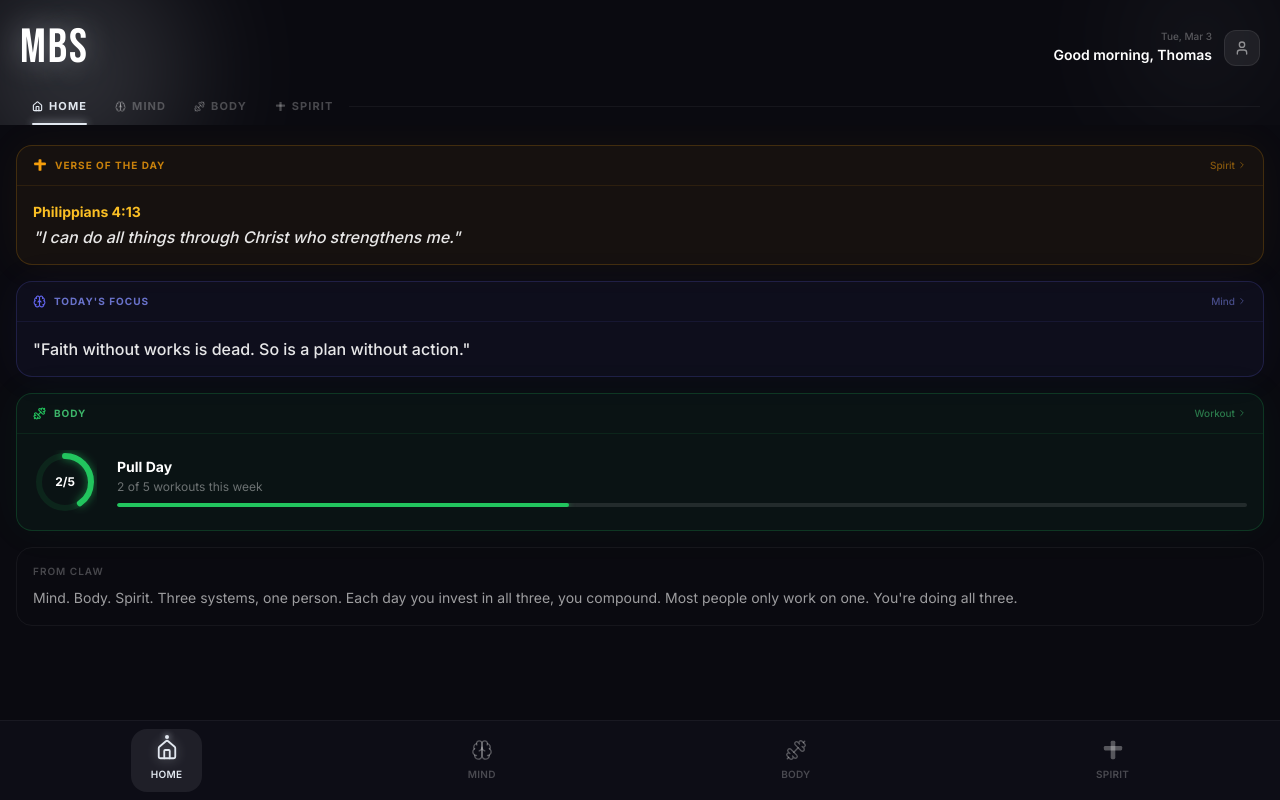
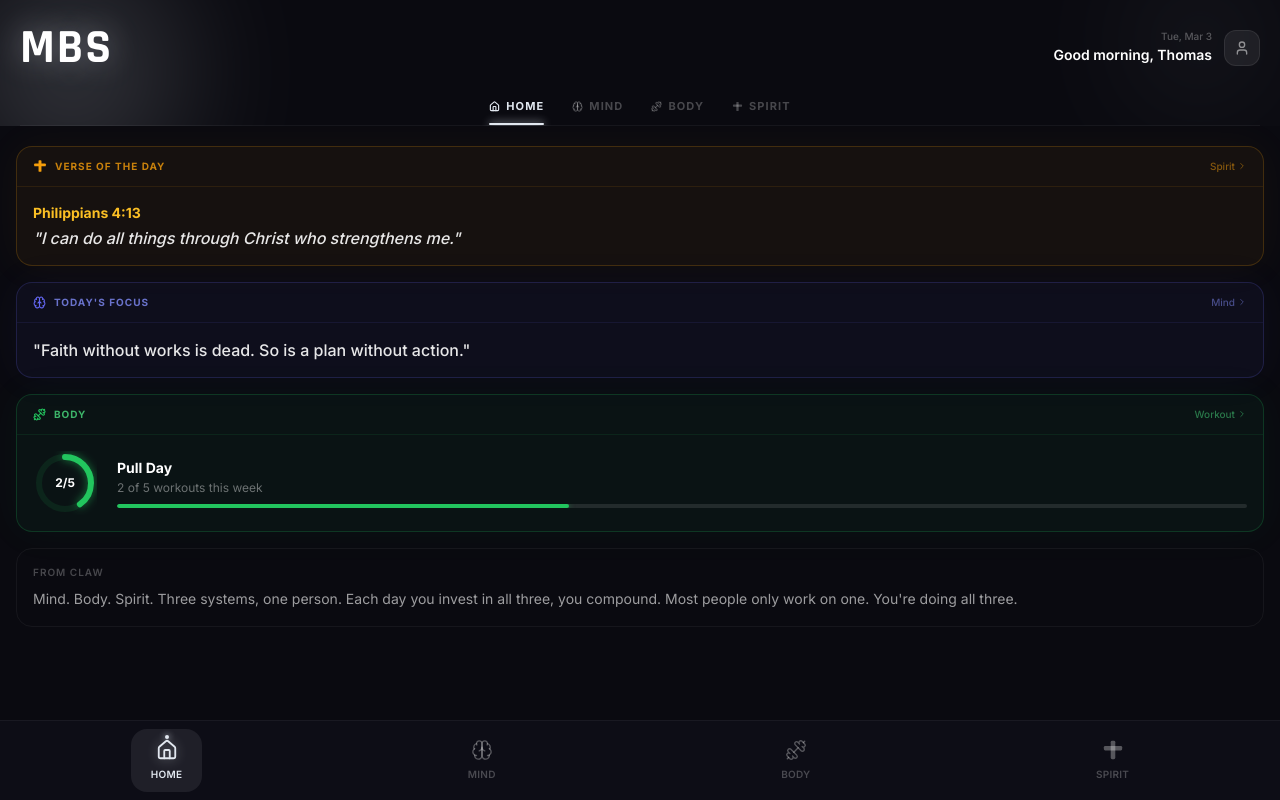
Before and after one commit to tomthornton/life-app, a Next.js app: page / in a window 1280 px wide. Built offline with nearby package versions, Linux system fonts and the light colour scheme.

Commit message:
feat: Rajdhani font for MBS, centered tab switcher

```diff
--- a/app/layout.tsx
+++ b/app/layout.tsx
@@ -1,9 +1,9 @@
 import type { Metadata, Viewport } from 'next'
-import { Bebas_Neue, Inter } from 'next/font/google'
+import { Rajdhani, Inter } from 'next/font/google'
 import './globals.css'
 
-const bebasNeue = Bebas_Neue({
-  weight: '400',
+const rajdhani = Rajdhani({
+  weight: '700',
   subsets: ['latin'],
   variable: '--font-bebas',
   display: 'swap',
@@ -40,7 +40,7 @@ export default function RootLayout({
   children: React.ReactNode
 }) {
   return (
-    <html lang="en" className={`${bebasNeue.variable} ${inter.variable}`}>
+    <html lang="en" className={`${rajdhani.variable} ${inter.variable}`}>
       <head>
         <link rel="apple-touch-icon" href="/icon-192.png" />
         <meta name="apple-mobile-web-app-capable" content="yes" />
--- a/components/AppHeader.tsx
+++ b/components/AppHeader.tsx
@@ -103,7 +103,7 @@ export default function AppHeader({
         </div>
 
         {/* Tab switcher */}
-        <div className="flex items-center gap-1 pb-0">
+        <div className="flex items-center justify-center gap-1 pb-0">
           {TABS.map((tab) => {
             const isActive = activeTab === tab.id
             return (
@@ -138,9 +138,8 @@ export default function AppHeader({
             )
           })}
 
-          {/* Bottom border */}
-          <div className="flex-1 border-b border-white/5" />
         </div>
+        <div className="border-b border-white/5" />
       </div>
     </div>
   )
```
